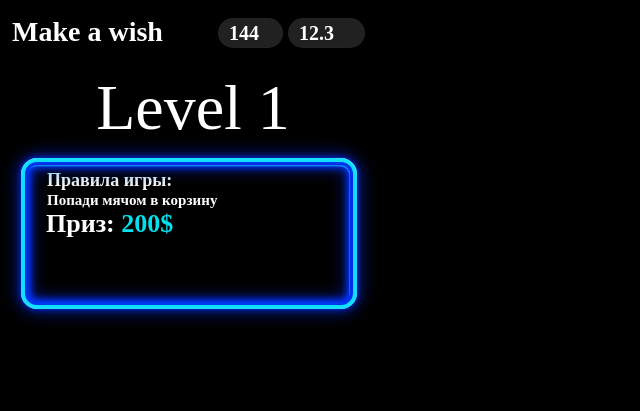
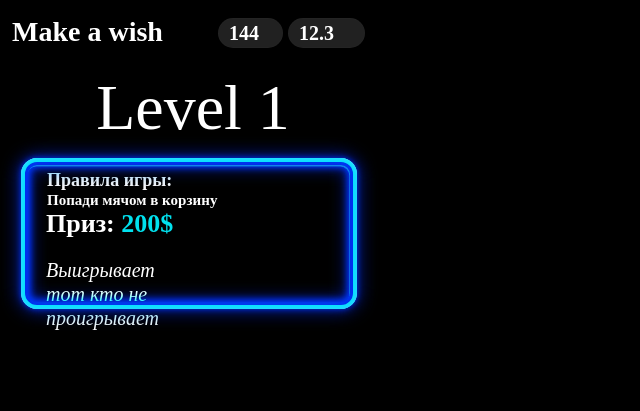
Before and after one commit to qw1kly/test_web, a plain HTML site: page index.html in a window 1280 px wide. Shown: the whole page, without its empty margins (0-640 px from the left). Drawn offline with Linux system fonts and the light colour scheme.

Commit message:
Update index.html

```diff
--- a/index.html
+++ b/index.html
@@ -212,9 +212,25 @@
         .jackpot{
             color: #00E1EE;
         }
+        .cic{
+            position: absolute;
+            width: 150px;
+            height: 69px;
+            left: 38px;
+            top: 250px;
+
+            font-family: 'Rubik';
+            font-style: italic;
+            font-weight: 300;
+            font-size: 20px;
+            line-height: 24px;
+
+            color: #FFFFFF;
+        }
     </style>
 </head>
 <body>
+    <a class="cic">Выигрывает тот кто не проигрывает</a>
     <div class="prizes">
         <a class="priz">
             Приз:
```
